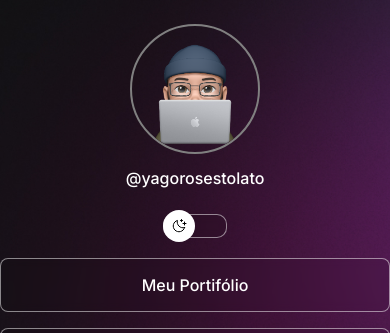
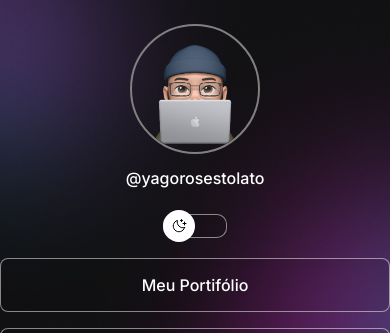
Before and after one commit to YagoRosestolato/devlink, a plain HTML site: page index.html in a window 390 px wide. Shown: the top 333 px of the page. Drawn offline with nearby package versions, Linux system fonts and the light colour scheme.

Commit message:
background mobile

```diff
--- a/style.css
+++ b/style.css
@@ -6,7 +6,7 @@
 
 :root {
   --text-color: white;
-  --bg-url: url(./assets/bg-desktop.jpg);
+  --bg-url: url(./assets/bg-mobile.jpg);
   --stroke-color: rgba(255,255,255, 0.5);
   --surface-color: rgba(0,0,0, 0.05);
   --surface-color-hover: rgba(0,0,0, 0.2);
```
Also changed, not shown: assets/bg-light.jpg.
